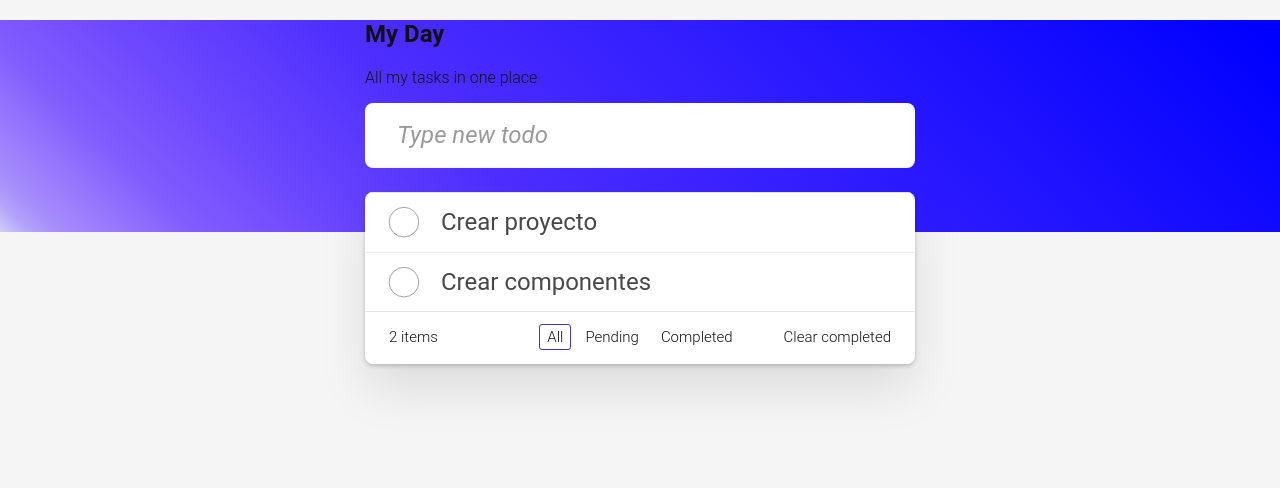
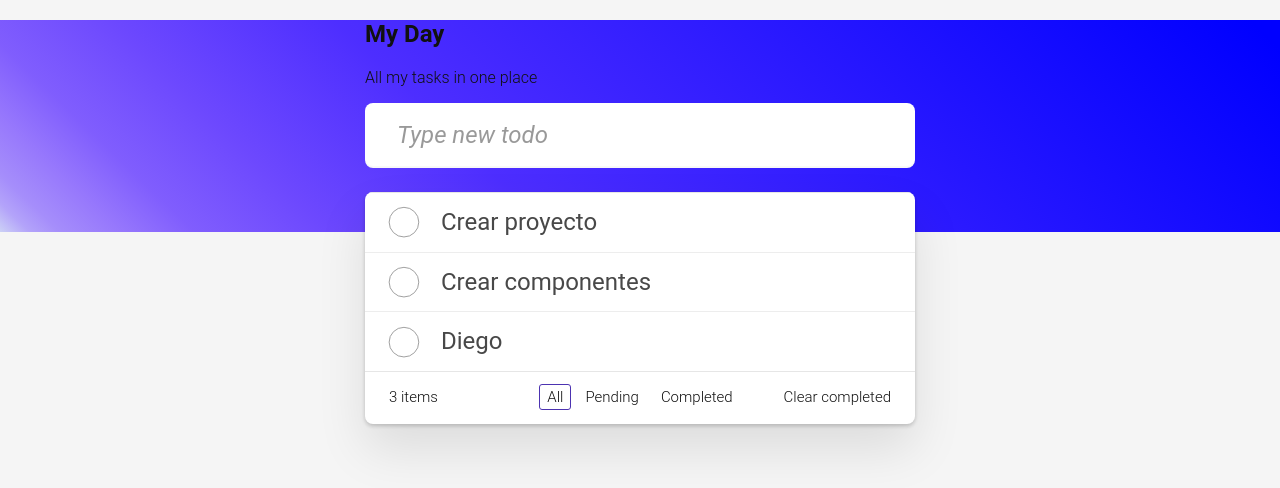
Before and after one commit to dveleper/dodo-app, an Angular app: page / in a window 1280 px wide. Shown: the top 488 px of the page. Built offline with nearby package versions, Linux system fonts and the light colour scheme.

Commit message:
se elimina el json que sirve para debug. se adiciona comportamiento con clases dinamicas css para que se marque un elemento de la lista como tachado al cambiar el estado de la tarea

```diff
--- a/src/app/pages/home/home.component.ts
+++ b/src/app/pages/home/home.component.ts
@@ -21,6 +21,11 @@ export class HomeComponent {
     {
       id: Date.now(),
       title: 'Crear componentes',
+      completed: false
+    },
+    {
+      id: Date.now(),
+      title: 'Diego',
       completed: false
     }
   ]);
```
